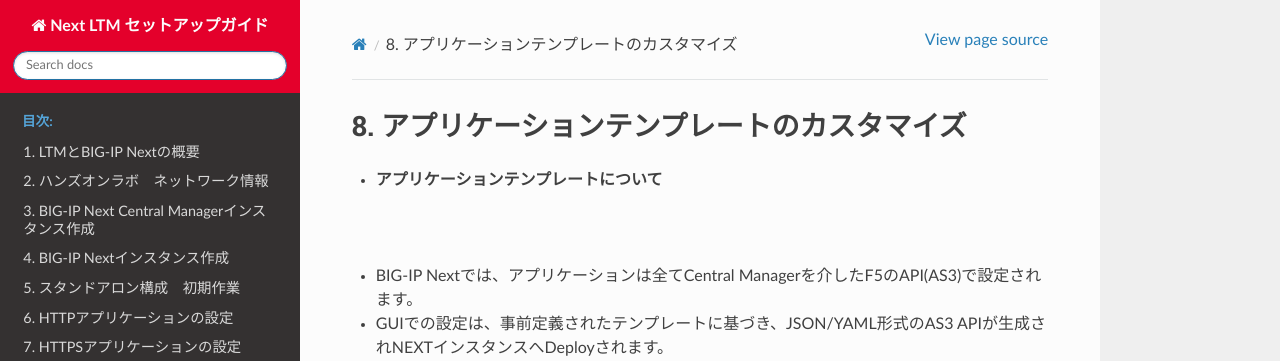
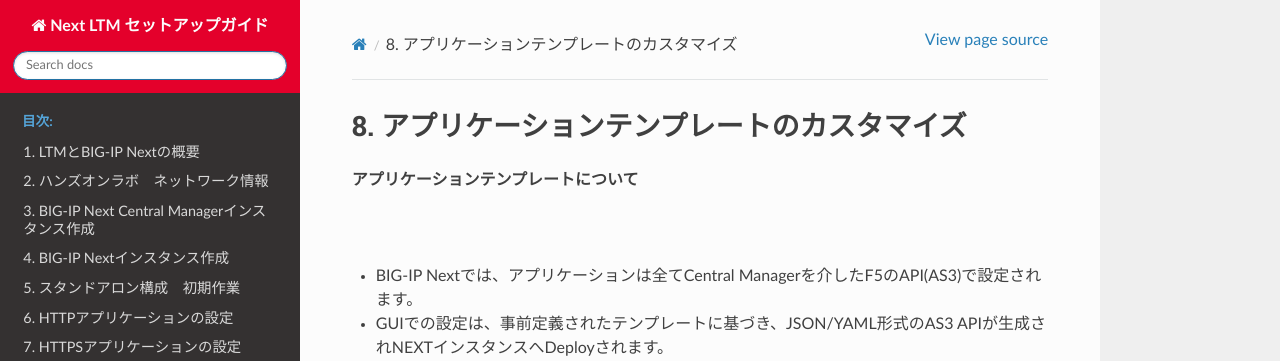
Before and after one commit to BeF5/f5j-easy-setup-next-ltm, a Sphinx documentation site: the page built from docs/content08/content08.rst, in a window 1280 px wide and 900 px high. Shown: the top 361 px of the window. Built offline with Sphinx 7.4.7 and the Read the Docs theme 2.0.0, drawn with Linux system fonts in a browser that asks for light colours.

```diff
--- a/docs/content08/content08.rst
+++ b/docs/content08/content08.rst
@@ -2,7 +2,7 @@
 アプリケーションテンプレートのカスタマイズ
 ================================================
 
-- **アプリケーションテンプレートについて**
+**アプリケーションテンプレートについて**
 
 |
 - BIG-IP Nextでは、アプリケーションは全てCentral Managerを介したF5のAPI(AS3)で設定されます。
@@ -20,7 +20,7 @@
 
 
 |
-- **アプリケーションテンプレート作成と編集方法**
+**アプリケーションテンプレート作成と編集方法**
 
 .. figure:: images/c8-2.png
    :scale: 40%
```
